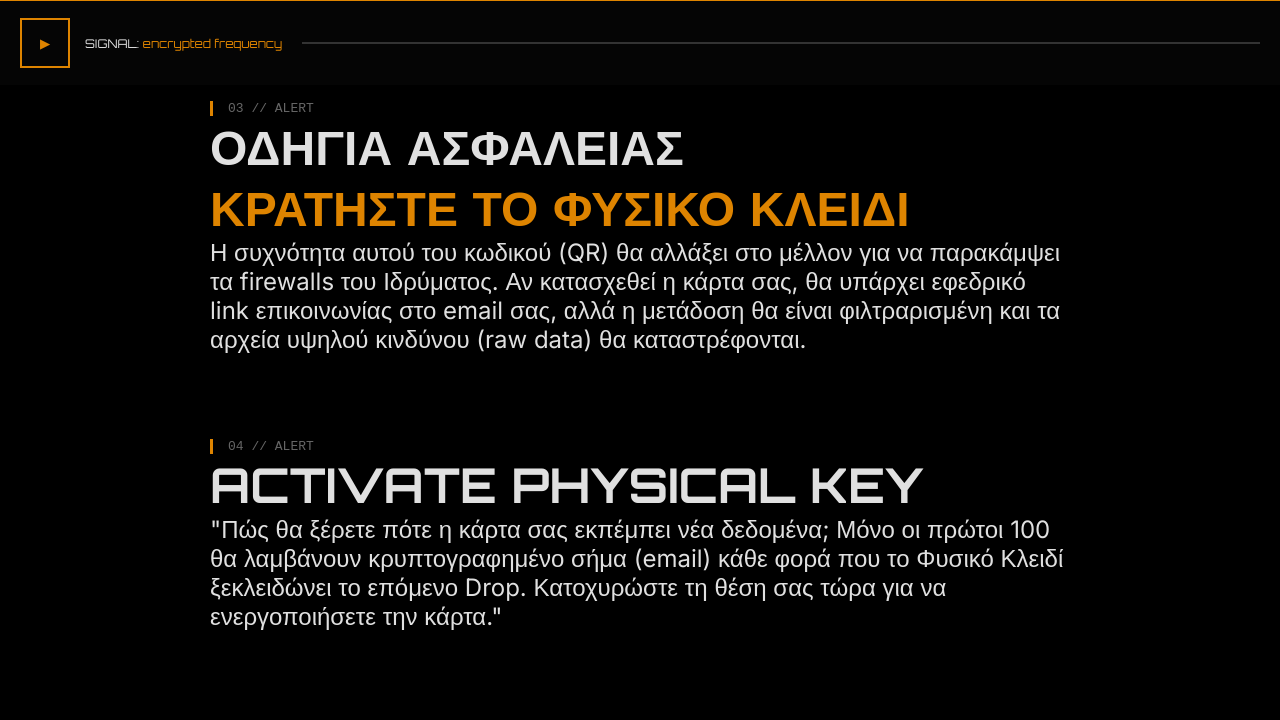
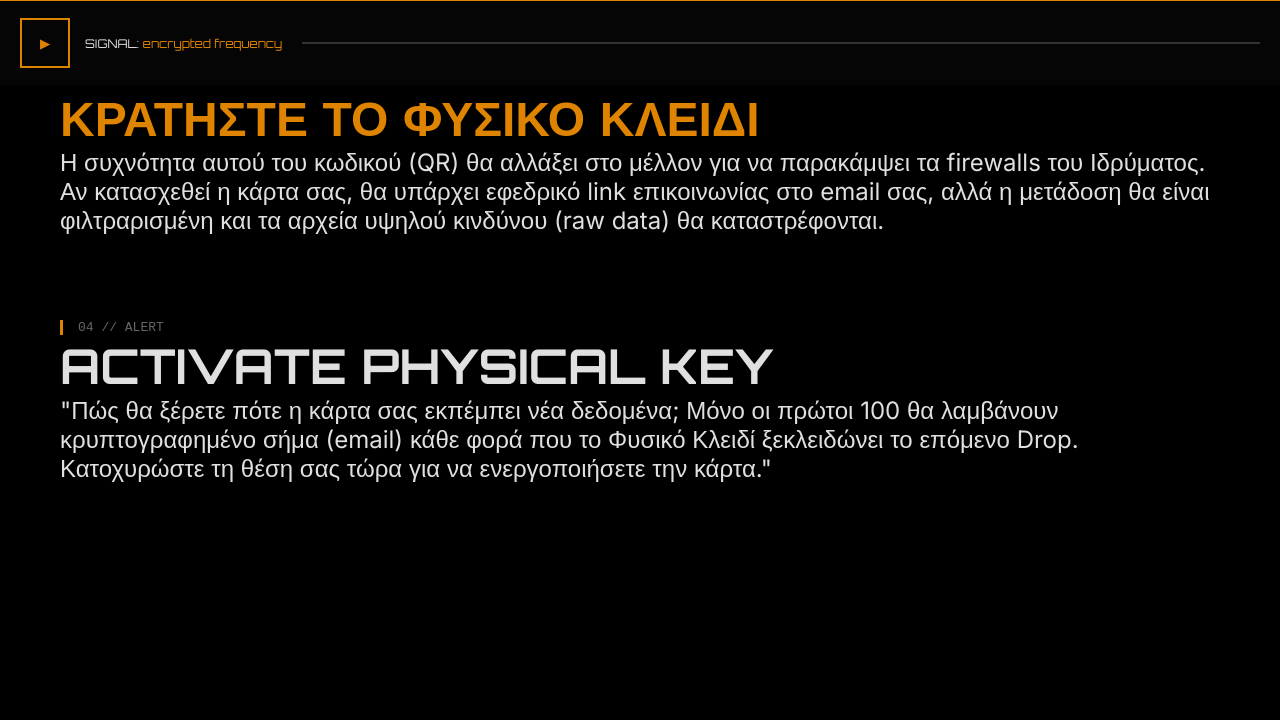
Before and after one commit to Visionsoundhub/zairok-project, an Eleventy site: page src/pages/drop-01.md in a window 1280 px wide. Shown: the part 715-1435 px from the top of the page. After the commit the page ends 1388 px from the top, so only its background shows below. Built offline with nearby package versions, Linux system fonts and the light colour scheme; Eleventy itself is replaced by a stand-in of ours; files that its build step writes are made by us from their sources; a script that the page names is missing.

Commit message:
Update base.njk

```diff
--- a/src/_includes/base.njk
+++ b/src/_includes/base.njk
@@ -67,7 +67,7 @@
             nav a, nav button { font-size: 1.6rem !important; color: var(--accent-color); font-weight: 700; }
         }
 
-        .container { max-width: 900px; margin: 0 auto; padding: 0 20px; }
+        .container { max-width: 1200px; margin: 0 auto; padding: 0 20px; }
         section { margin-bottom: 80px; }
         .section-header { font-family: monospace; color: #666; margin-bottom: 15px; border-left: 3px solid var(--accent-color); padding-left: 15px; text-transform: uppercase; }
 
```
